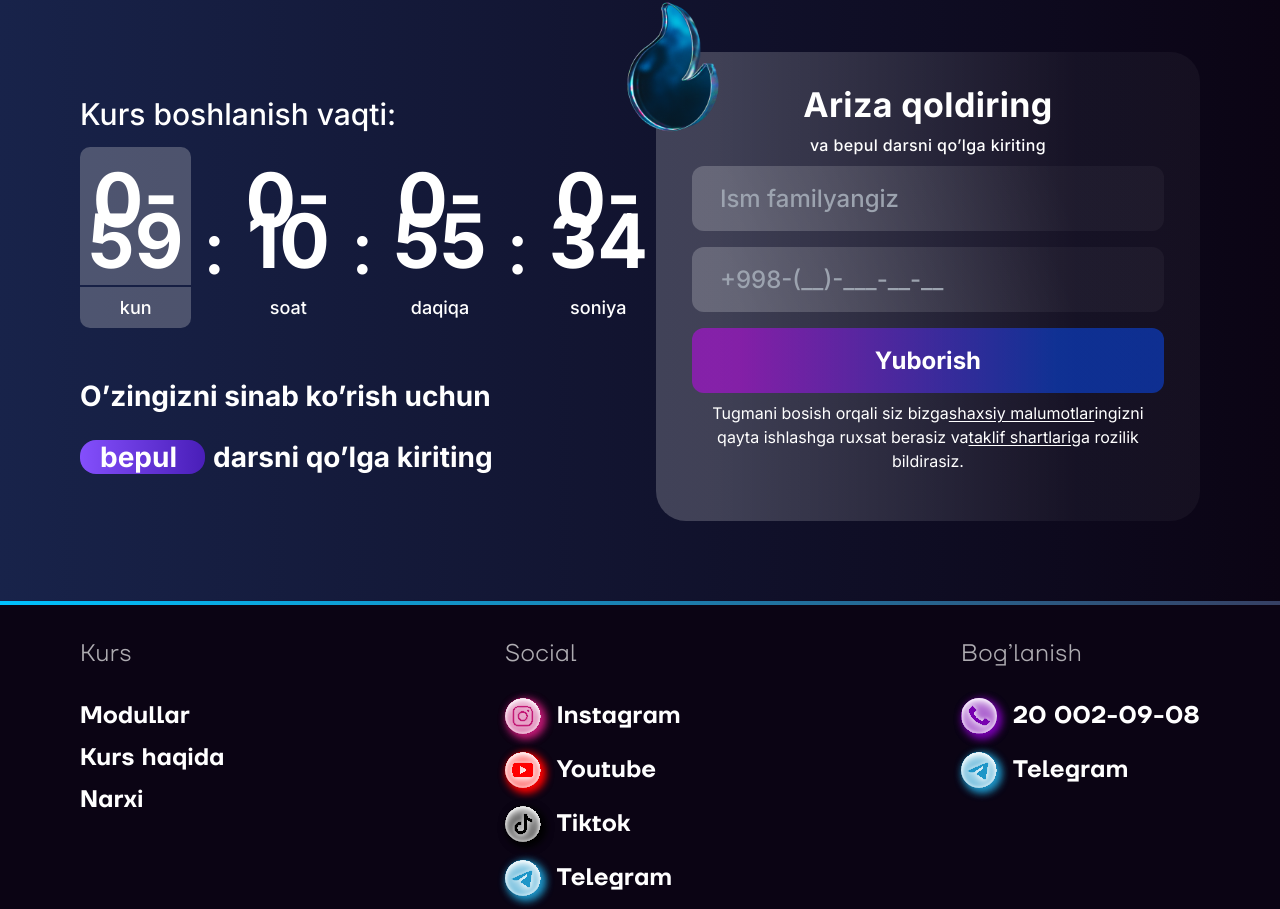
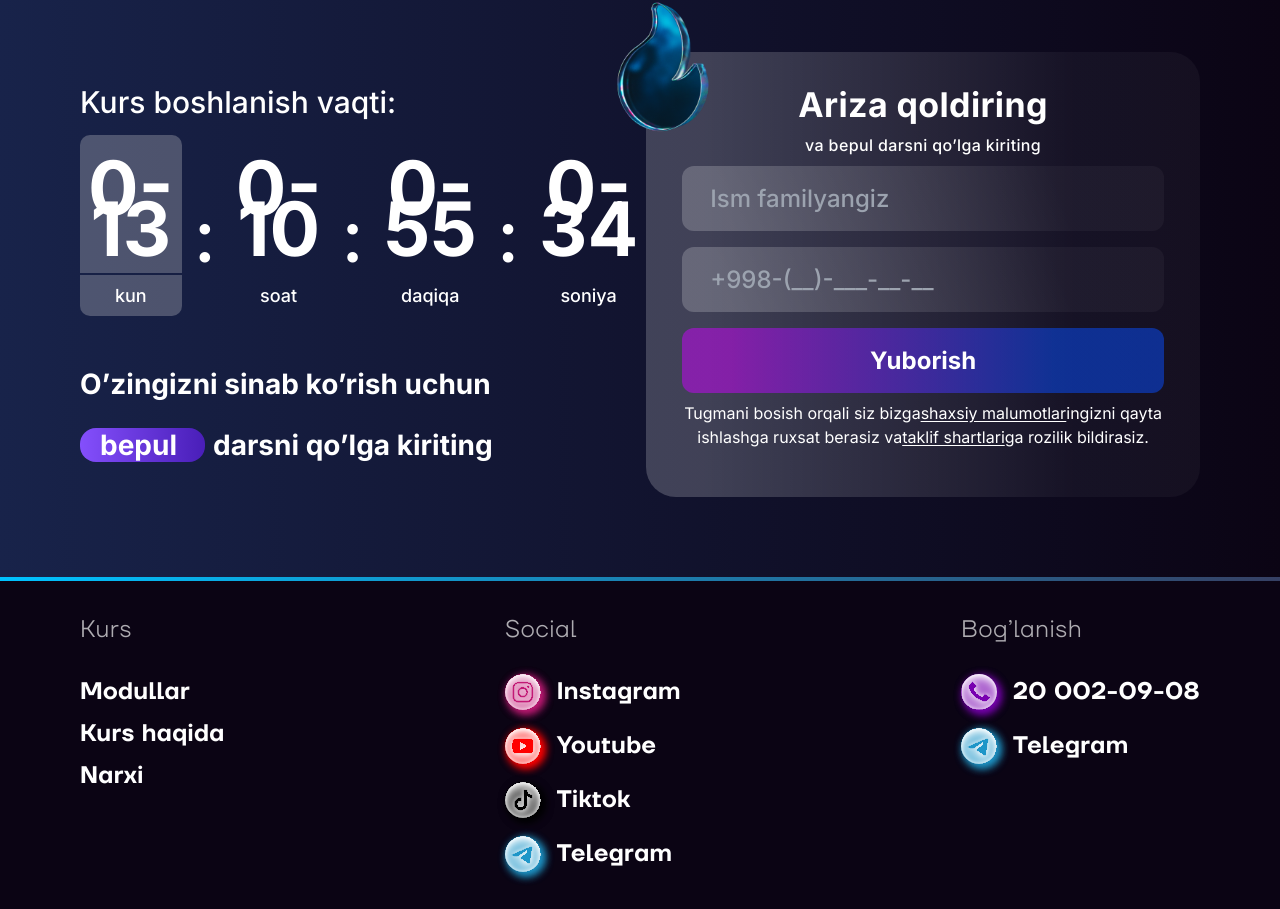
Before and after one commit to Dotlabs-uz/graf.uz, a Next.js app: page / in a window 1280 px wide. Shown: the part 7625-8534 px from the top of the page. Built offline with nearby package versions, Linux system fonts and the light colour scheme.

Commit message:
added time

```diff
--- a/components/Сounter.tsx
+++ b/components/Сounter.tsx
@@ -12,7 +12,7 @@
    const [seconds, setSeconds] = useState(0);
 
    useEffect(() => {
-      const date = new Date("12/31/2023 00:00:00");
+      const date = new Date("02/15/2024 00:00:00");
 
       const interval = setInterval(() => {
          const now = new Date();
```
